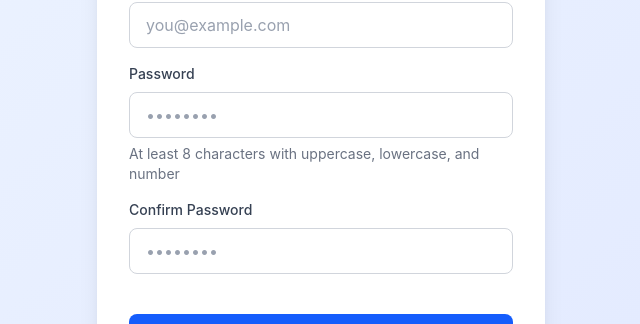
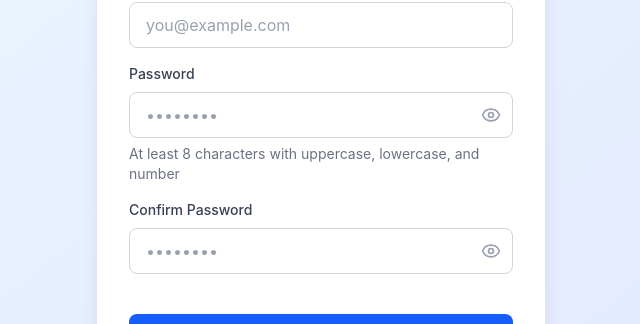
Before and after one commit to jeeveshlodhi/likho, a React (Vite) app in the folder likho-app/: page /auth/sign-up in a window 1280 px wide. Shown: the part 390-714 px from the top of the page, without its empty margins (319-959 px from the left). Built offline with nearby package versions, Linux system fonts and the light colour scheme.

Commit message:
feat: Add password visibility toggle to FormInput and refine authentication flow by redirecting to sign-in after signup and updating sign-in API endpoint.

```diff
--- a/likho-app/src/components/forms/FormInput.tsx
+++ b/likho-app/src/components/forms/FormInput.tsx
@@ -1,4 +1,5 @@
-import React from 'react';
+import React, { useState } from 'react';
+import { Eye, EyeOff } from 'lucide-react';
 
 interface FormInputProps extends React.InputHTMLAttributes<HTMLInputElement> {
   label?: string;
@@ -8,7 +9,11 @@ interface FormInputProps extends React.InputHTMLAttributes<HTMLInputElement> {
 }
 
 export const FormInput = React.forwardRef<HTMLInputElement, FormInputProps>(
-  ({ label, error, helpText, icon, className = '', ...props }, ref) => {
+  ({ label, error, helpText, icon, className = '', type, ...props }, ref) => {
+    const [showPassword, setShowPassword] = useState(false);
+    const isPassword = type === 'password';
+    const inputType = isPassword ? (showPassword ? 'text' : 'password') : type;
+
     return (
       <div className="w-full">
         {label && (
@@ -20,20 +25,21 @@ export const FormInput = React.forwardRef<HTMLInputElement, FormInputProps>(
         <div className="relative">
           <input
             ref={ref}
+            type={inputType}
             className={`
               w-full px-4 py-2.5 rounded-lg border
               bg-white dark:bg-gray-800
               text-gray-900 dark:text-white
               placeholder-gray-400 dark:placeholder-gray-500
               transition duration-200
-              ${
-                error
-                  ? 'border-red-500 focus:border-red-500 focus:ring-red-200 dark:focus:ring-red-900'
-                  : 'border-gray-300 dark:border-gray-600 focus:border-blue-500 focus:ring-blue-200 dark:focus:ring-blue-900'
+              ${error
+                ? 'border-red-500 focus:border-red-500 focus:ring-red-200 dark:focus:ring-red-900'
+                : 'border-gray-300 dark:border-gray-600 focus:border-blue-500 focus:ring-blue-200 dark:focus:ring-blue-900'
               }
               focus:outline-none focus:ring-2
               disabled:bg-gray-100 dark:disabled:bg-gray-900 disabled:cursor-not-allowed disabled:opacity-50
               ${icon ? 'pl-10' : ''}
+              ${isPassword ? 'pr-10' : ''}
               ${className}
             `}
             {...props}
@@ -42,6 +48,20 @@ export const FormInput = React.forwardRef<HTMLInputElement, FormInputProps>(
             <div className="absolute left-3 top-1/2 transform -translate-y-1/2 text-gray-400 dark:text-gray-500">
               {icon}
             </div>
+          )}
+          {isPassword && (
+            <button
+              type="button"
+              onClick={() => setShowPassword(!showPassword)}
+              className="absolute right-3 top-1/2 transform -translate-y-1/2 text-gray-400 hover:text-gray-600 dark:text-gray-500 dark:hover:text-gray-300 focus:outline-none"
+              aria-label={showPassword ? 'Hide password' : 'Show password'}
+            >
+              {showPassword ? (
+                <EyeOff className="h-5 w-5" />
+              ) : (
+                <Eye className="h-5 w-5" />
+              )}
+            </button>
           )}
         </div>
         {error && <p className="mt-1.5 text-sm text-red-500">{error}</p>}
--- a/likho-app/src/hooks/useAuth.ts
+++ b/likho-app/src/hooks/useAuth.ts
@@ -18,38 +18,29 @@ const authQueryKeys = {
 
 // Sign Up Hook
 export const useSignUp = () => {
-  const { setUser, setTokens } = useAuthStore();
 
   return useMutation<SignUpResponse, AxiosError<ApiError>, SignUpRequest>({
     mutationFn: async (credentials: SignUpRequest) => {
       const response = await api.post<SignUpResponse>('/auth/signup', credentials);
       return response.data;
     },
-    onSuccess: (data: any) => {
-      setUser(data.user);
-      if (data.access_token) {
-        setTokens(data.access_token, data.refresh_token || null);
-        // Store tokens in localStorage
-        localStorage.setItem('access_token', data.access_token);
-        if (data.refresh_token) {
-          localStorage.setItem('refresh_token', data.refresh_token);
-        }
-      }
+    onSuccess: () => {
+      // Backend only returns the user object, not tokens on signup.
+      // So we just rely on redirects in the UI to login next.
     },
   });
 };
 
 // Sign In Hook
 export const useSignIn = () => {
-  const { setUser, setTokens } = useAuthStore();
+  const { setTokens } = useAuthStore();
 
   return useMutation<SignInResponse, AxiosError<ApiError>, SignInRequest>({
     mutationFn: async (credentials: SignInRequest) => {
-      const response = await api.post<SignInResponse>('/auth/signin', credentials);
+      const response = await api.post<SignInResponse>('/auth/login', credentials);
       return response.data;
     },
     onSuccess: (data) => {
-      setUser(data.user);
       setTokens(data.access_token, data.refresh_token || null);
       // Store tokens in localStorage
       localStorage.setItem('access_token', data.access_token);
--- a/likho-app/src/pages/auth/sign-up.tsx
+++ b/likho-app/src/pages/auth/sign-up.tsx
@@ -44,7 +44,7 @@ const SignUp = () => {
             onSuccess: () => {
                 setSuccessMessage('Account created successfully! Redirecting...');
                 setTimeout(() => {
-                    navigate('/dashboard');
+                    navigate('/auth/sign-in');
                 }, 1500);
             },
             onError: (error) => {
```
